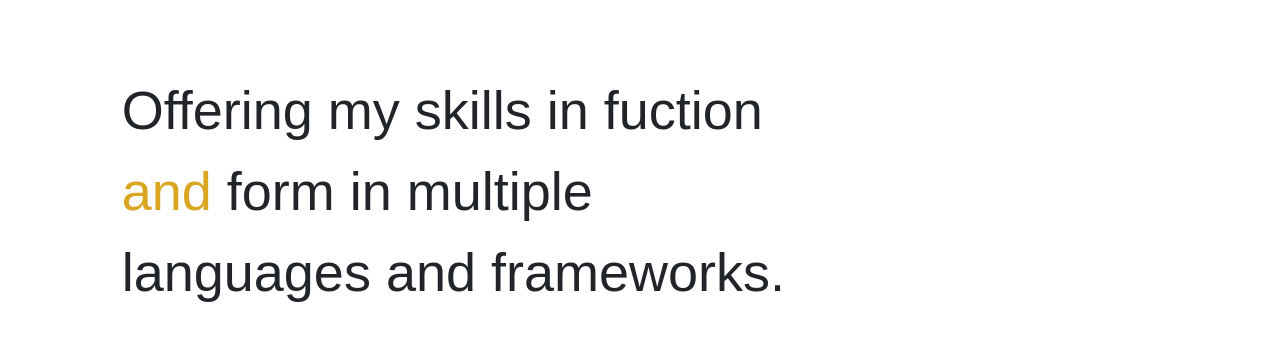
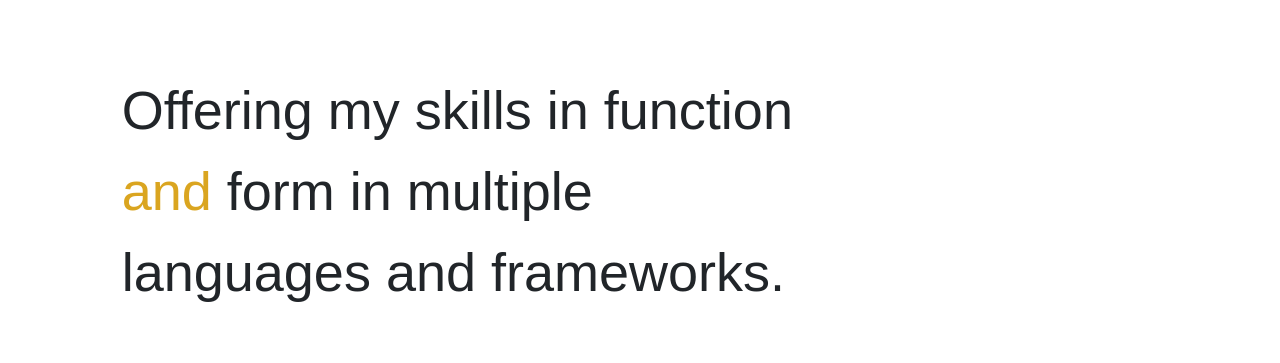
Before and after one commit to SkylarMacias/SkylarMacias, a plain HTML site: page index.html in a window 1280 px wide. Shown: the part 188-551 px from the top of the page. Drawn offline with nearby package versions, Linux system fonts and the light colour scheme; a web font is replaced by a local one.

Commit message:
Update index.html

```diff
--- a/index.html
+++ b/index.html
@@ -24,7 +24,7 @@
                 <div class="line-2"></div>
                 <div class="line-3"></div>
                 <div class="big-text font-2 col-xl-7 col-lg-7 col-md-11 col-sm-11 col-xs-11 offset-1">
-                    <p>Offering my skills in fuction <span id="red">and</span> form in multiple languages and frameworks.</p>
+                    <p>Offering my skills in function <span id="red">and</span> form in multiple languages and frameworks.</p>
                 </div>
                 <div class="bio col-xl-5 col-lg-5 col-md-10 col-sm-10 col-xs-10 offset-xl-6 offset-lg-6 offset-md-1 offset-sm-1 offset-xs-1">
                     <h2 class="font-2 text-center">Bio</h2>
```
